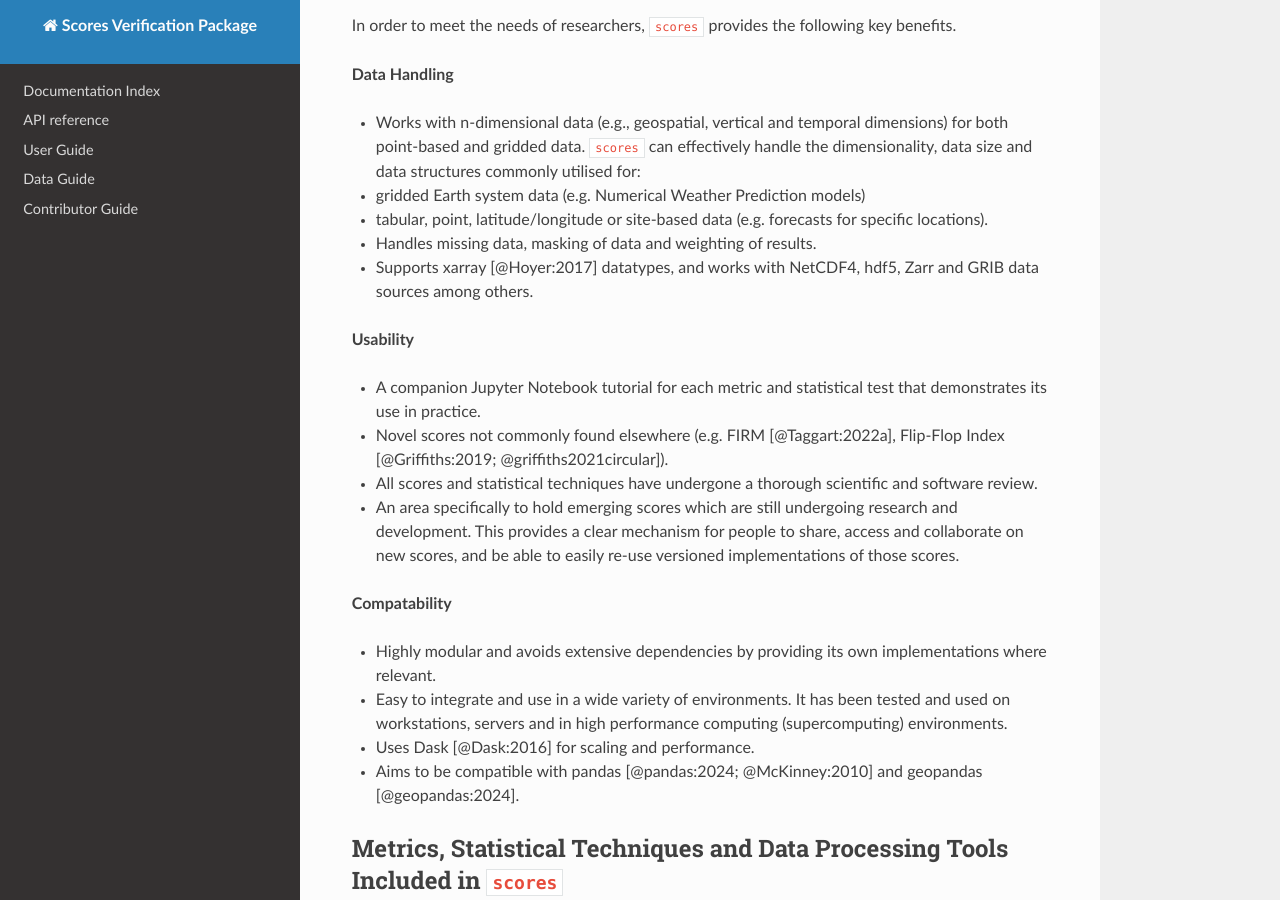
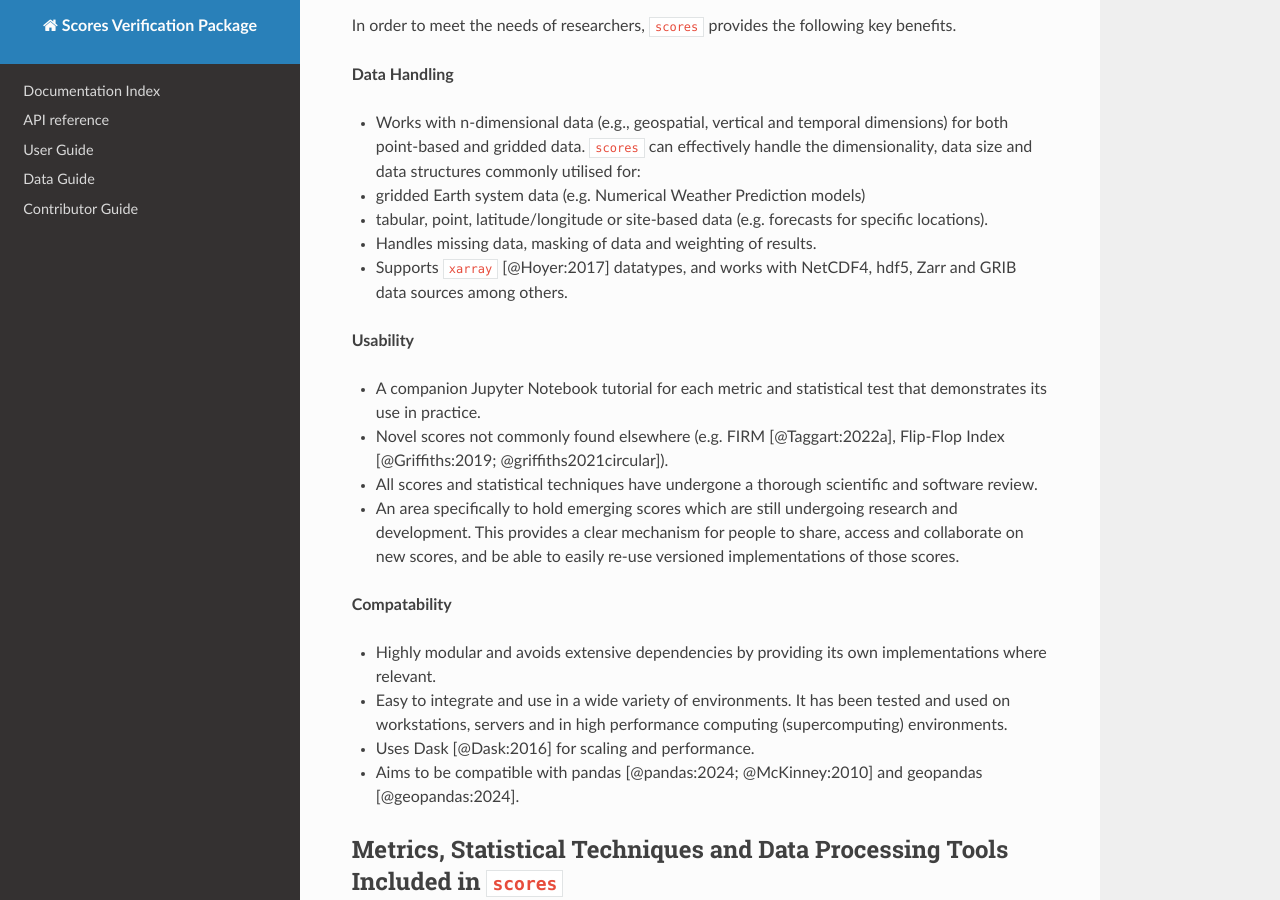
Before and after one commit to nci/scores, an MkDocs documentation site: the page built from docs/paper.md, in a window 1280 px wide and 900 px high, scrolled down 884 px. Built offline with MkDocs 1.6.1, drawn with Linux system fonts in a browser that asks for light colours; nearby versions of some CDN libraries.

```diff
--- a/docs/paper.md
+++ b/docs/paper.md
@@ -47,7 +47,7 @@ In order to meet the needs of researchers, `scores` provides the following key b
   - gridded Earth system data (e.g. Numerical Weather Prediction models)
   - tabular, point, latitude/longitude or site-based data (e.g. forecasts for specific locations).
 - Handles missing data, masking of data and weighting of results.
-- Supports xarray [@Hoyer:2017] datatypes, and works with NetCDF4, hdf5, Zarr and GRIB data sources among others.
+- Supports `xarray` [@Hoyer:2017] datatypes, and works with NetCDF4, hdf5, Zarr and GRIB data sources among others.
 
 **Usability**
 
```
